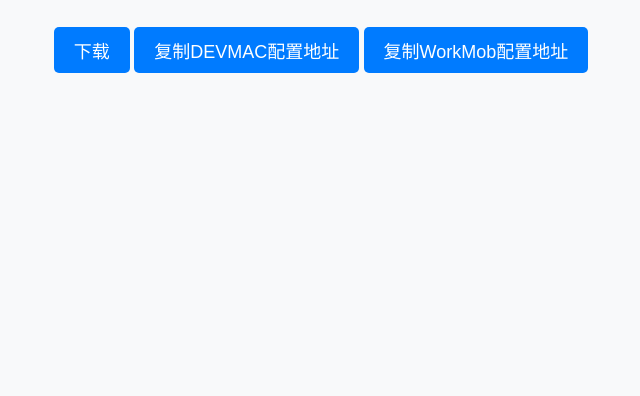
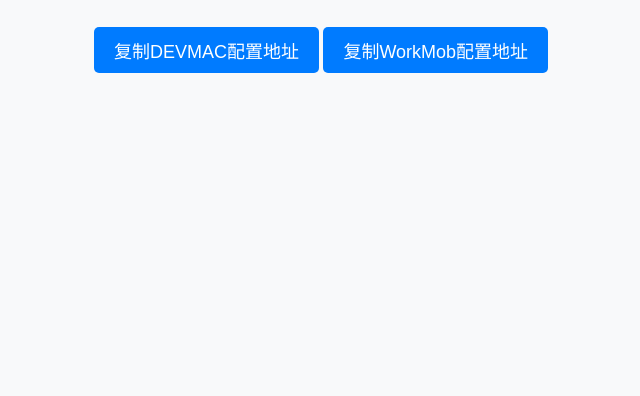
Before and after one commit to 42atom/nodes, a plain HTML site: page index.html in a window 1280 px wide. Shown: the part 404-800 px from the top of the page, without its empty margins (319-959 px from the left). Drawn offline with Linux system fonts and the light colour scheme.

Commit message:
Update index.html

```diff
--- a/index.html
+++ b/index.html
@@ -38,7 +38,6 @@
 <body>
     <div class="container">
         <h1>专为移动设备打造</h1>
-        <a href="/your_file_path" class="download-btn">下载</a>
         <button class="copy-btn" onclick="copyToClipboard('macDev.yaml')">复制DEVMAC配置地址</button>
         <button class="copy-btn" onclick="copyToClipboard('WorkMob.yaml')">复制WorkMob配置地址</button>
     </div>
```
